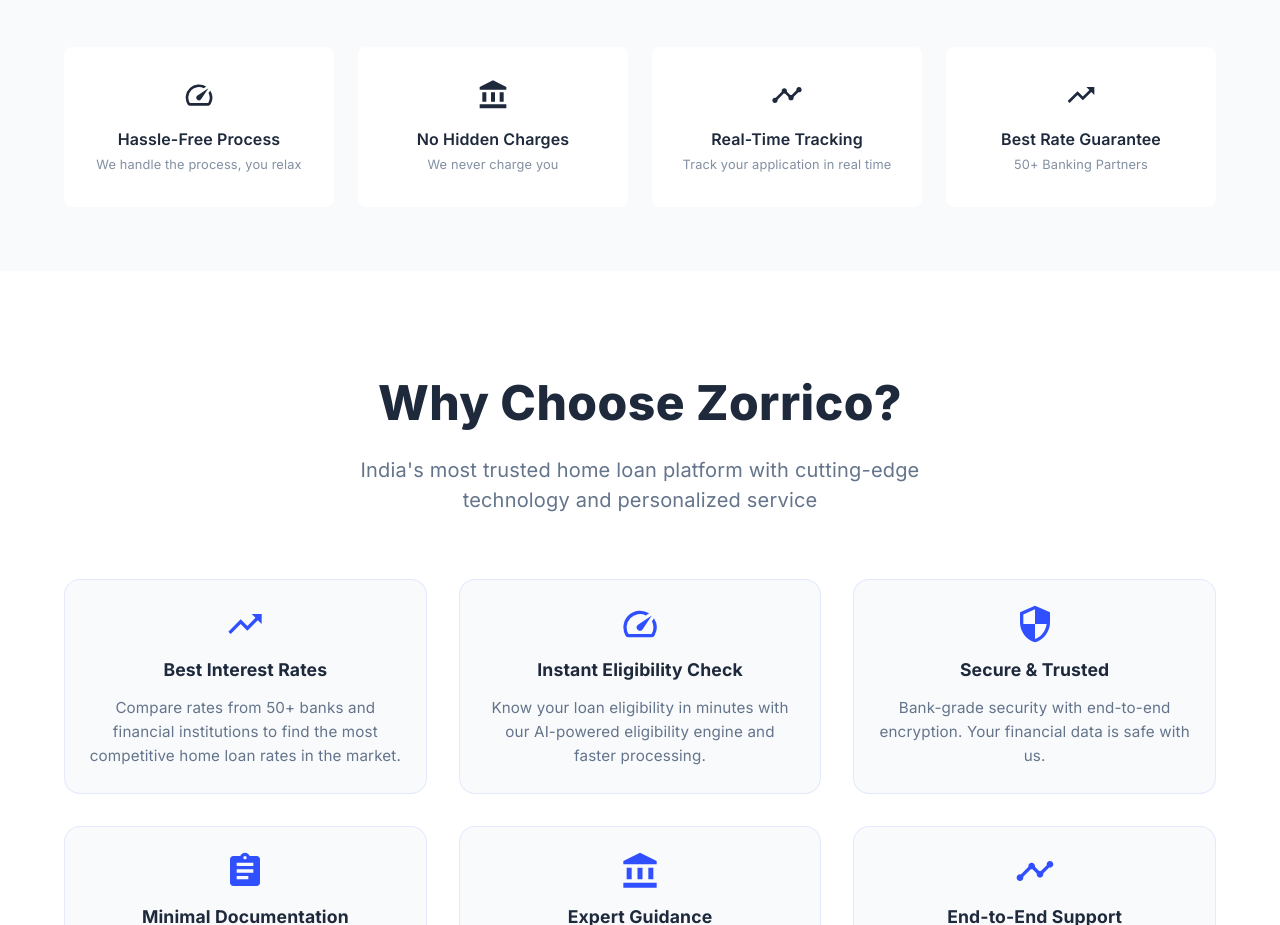
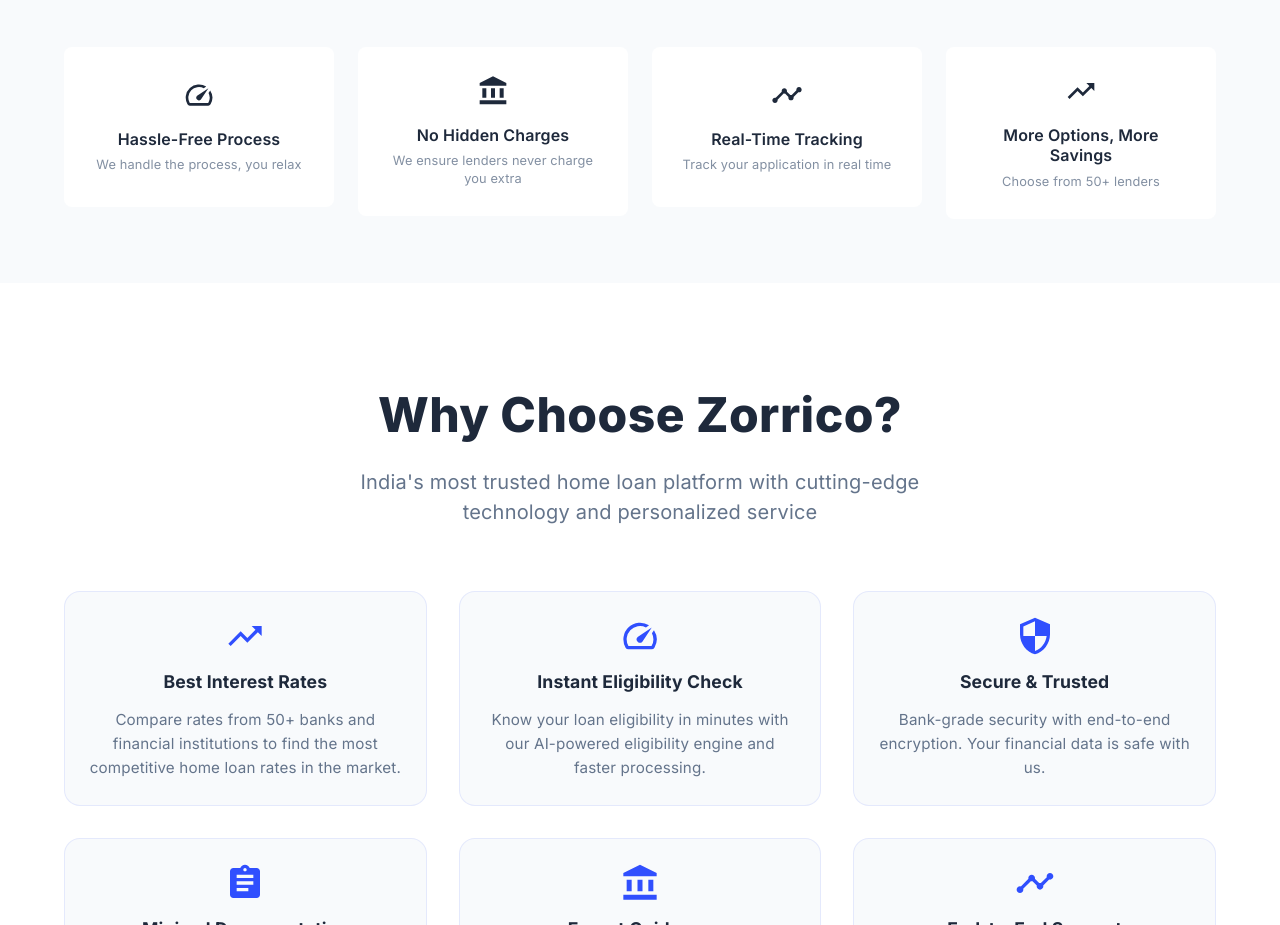
Before and after one commit to ZorricoDevs/zorrico-frontend, a React (Create React App) app: page / in a window 1280 px wide. Shown: the part 840-1765 px from the top of the page. Built offline with nearby package versions, Linux system fonts and the light colour scheme.

Commit message:
refactor: Update labels for clarity and enhance messaging on HomePage features

```diff
--- a/src/pages/HomePage.tsx
+++ b/src/pages/HomePage.tsx
@@ -152,7 +152,7 @@
     {
       icon: <AccountBalance sx={{ color: 'inherit' }} />,
       title: 'No Hidden Charges',
-      label: 'We never charge you',
+      label: 'We ensure lenders never charge you extra',
     },
     {
       icon: <Timeline sx={{ color: 'inherit' }} />,
@@ -161,8 +161,8 @@
     },
     {
       icon: <TrendingUpSharp sx={{ color: 'inherit' }} />,
-      title: 'Best Rate Guarantee',
-      label: '50+ Banking Partners',
+      title: 'More Options, More Savings',
+      label: 'Choose from 50+ lenders',
     },
   ];
   const processSteps = [
```
